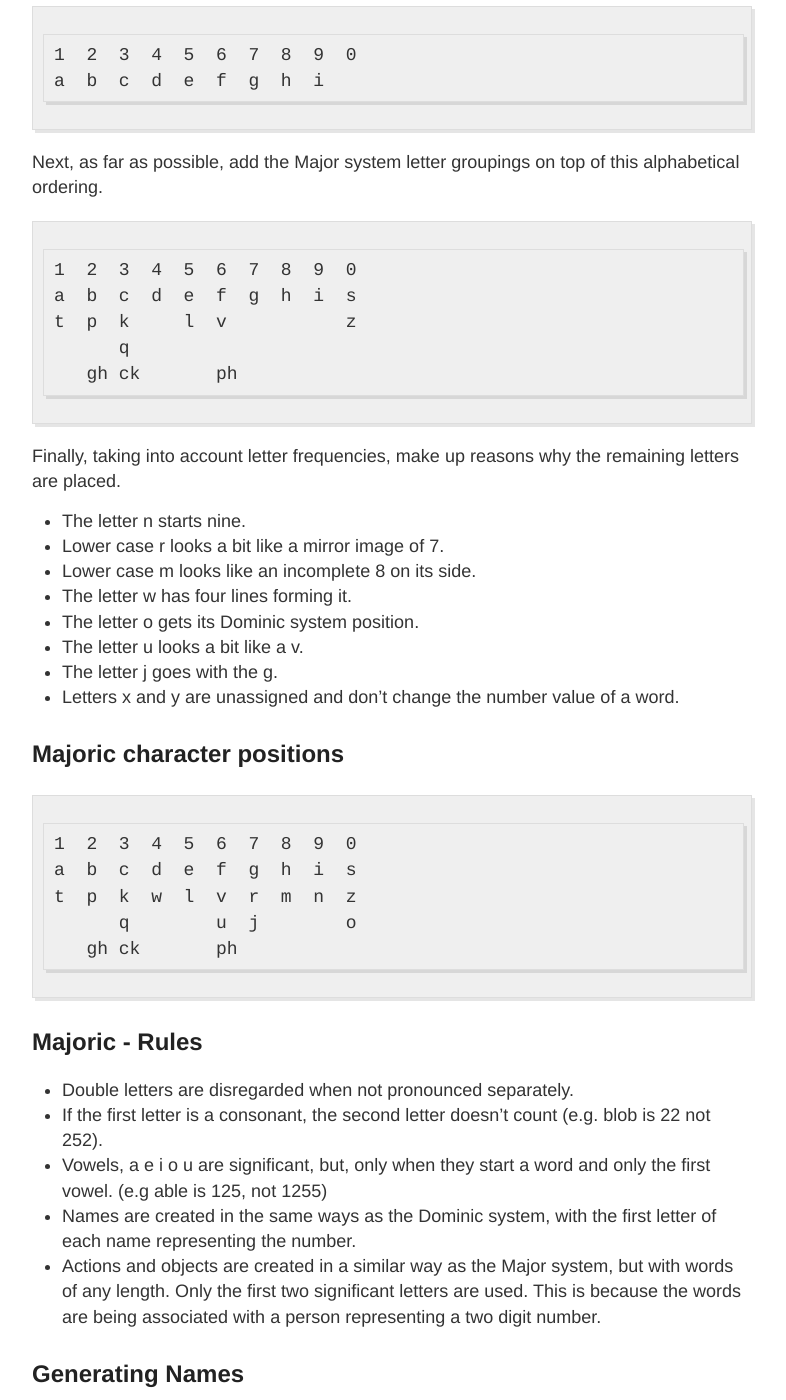
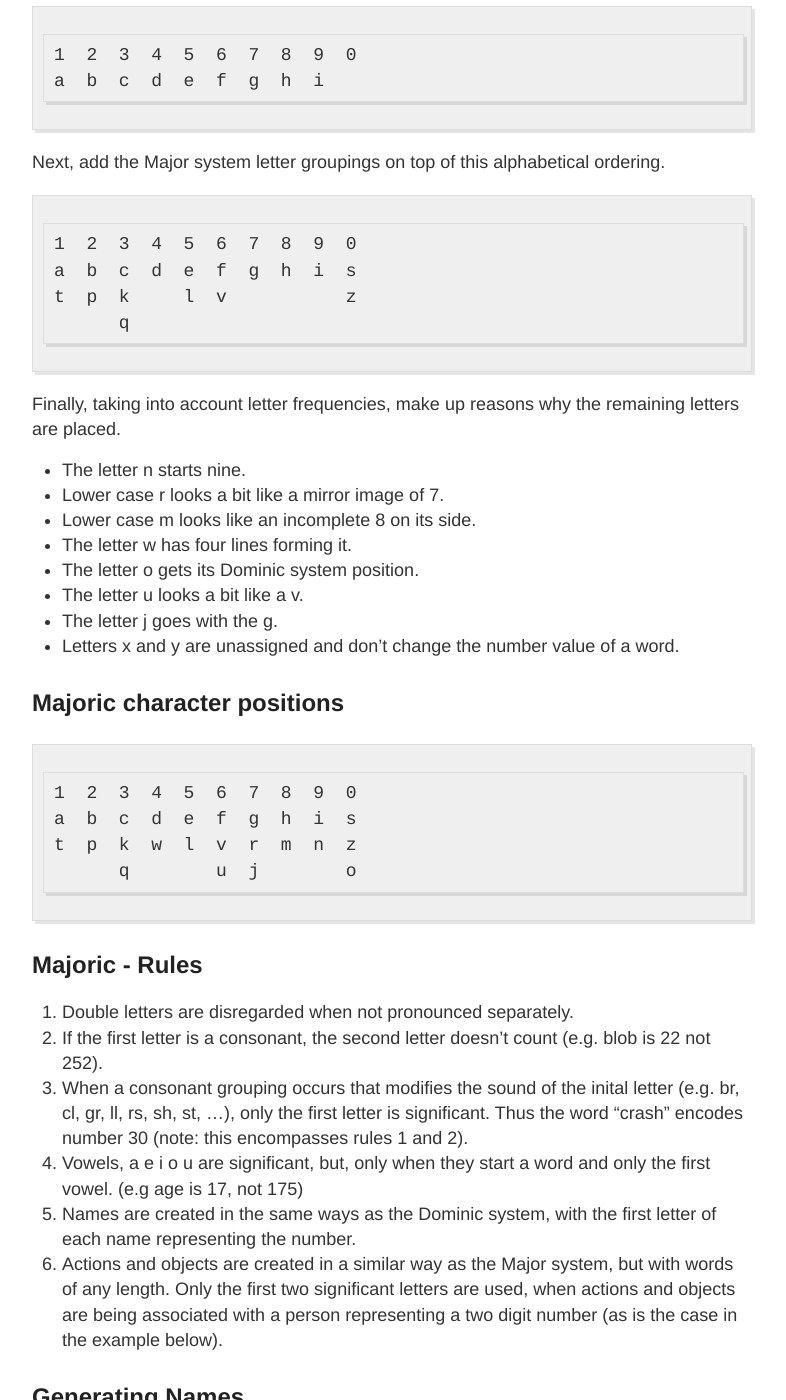
Before and after one commit to oliversarmy/oliversarmy.github.io, a Jekyll site: the page built from _posts/2015-7-01-MajoricSystem.md, in a window 1280 px wide and 1400 px high, scrolled down 1739 px. Shown: the whole window, without its empty margins (248-1034 px from the left). Built offline with Jekyll 4.4.1, drawn with Linux system fonts in a browser that asks for light colours; Markdown is read by kramdown in place of the engine named in the settings.

Commit message:
simplify

````diff
--- a/_posts/2015-7-01-MajoricSystem.md
+++ b/_posts/2015-7-01-MajoricSystem.md
@@ -44,14 +44,13 @@ First start with an alphabetical ordering for the first 9 mappings.
 a  b  c  d  e  f  g  h  i
 ```
 
-Next, as far as possible, add the Major system letter groupings on top of this alphabetical ordering.
+Next, add the Major system letter groupings on top of this alphabetical ordering.
 
 ```
 1  2  3  4  5  6  7  8  9  0
 a  b  c  d  e  f  g  h  i  s
 t  p  k     l  v           z
       q
-   gh ck       ph
 ```
 
 Finally, taking into account letter frequencies, make up reasons why the remaining letters are placed.
@@ -72,22 +71,22 @@ Finally, taking into account letter frequencies, make up reasons why the remaini
 a  b  c  d  e  f  g  h  i  s
 t  p  k  w  l  v  r  m  n  z
       q        u  j        o
-   gh ck       ph
 ```
 
 ## Majoric - Rules
 
-* Double letters are disregarded when not pronounced separately.
-* If the first letter is a consonant, the second letter doesn't count (e.g.
+1. Double letters are disregarded when not pronounced separately.
+2. If the first letter is a consonant, the second letter doesn't count (e.g.
   blob is 22 not 252).
-* Vowels, a e i o u are significant, but, only when they start a word and only
-  the first vowel. (e.g able is 125, not
-  1255)
-* Names are created in the same ways as the Dominic system, with the first
-  letter of
-each name representing the number.
-* Actions and objects are created in a similar way as
-the Major system, but with words of any length. Only the first two significant letters are used. This is because the words are being associated with a person representing a two digit number.
+3. When a consonant grouping occurs that modifies the sound of the inital letter (e.g. br, cl, gr, ll, rs, sh, st, ...),  only the first letter is significant. Thus the word "crash" encodes number 30 (note: this encompasses rules 1 and 2).
+4. Vowels, a e i o u are significant, but, only when they start a word and only
+  the first vowel. (e.g age is 17, not 175)
+5. Names are created in the same ways as the Dominic system, with the first
+  letter of each name representing the number.
+6. Actions and objects are created in a similar way as the Major system,
+but with words of any length.
+Only the first two significant letters are used, when actions and objects are being associated with a person representing a two digit number (as is the case in the example below).
+
 
 ## Generating Names
 
````
